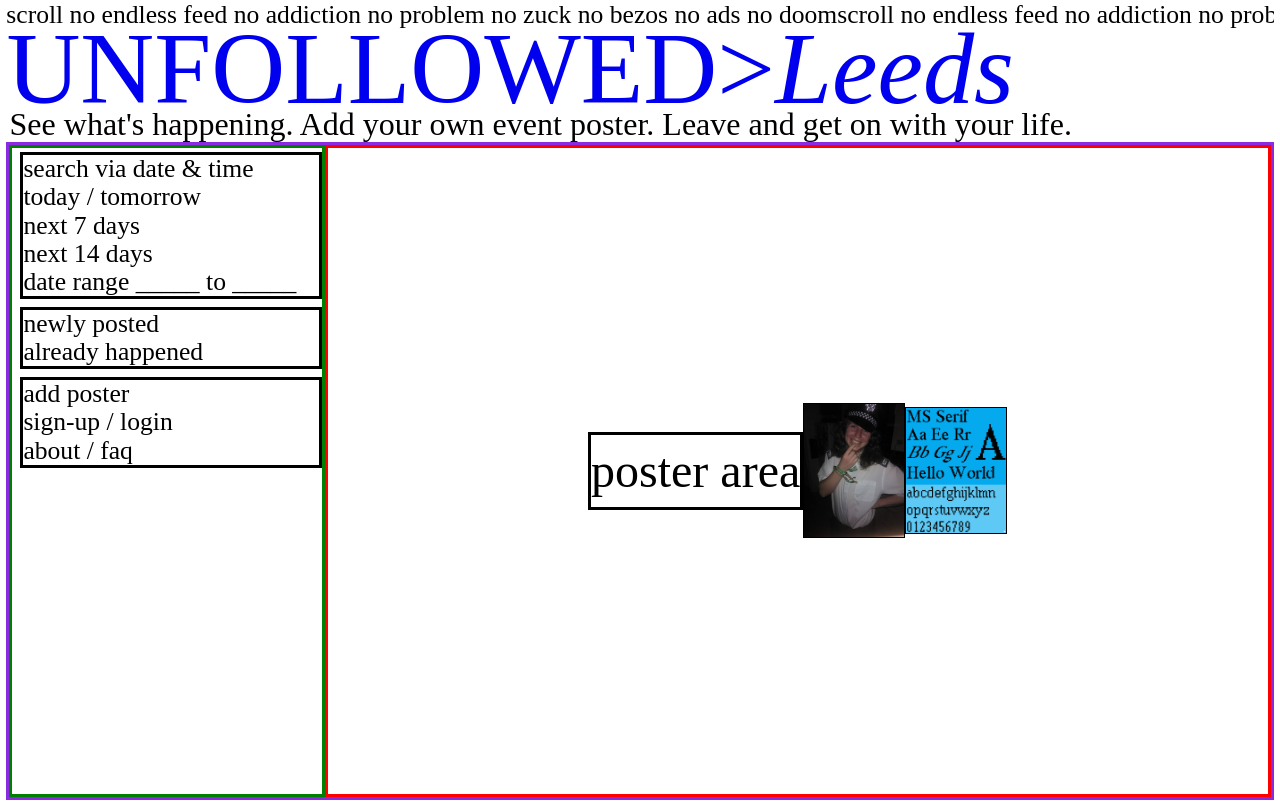
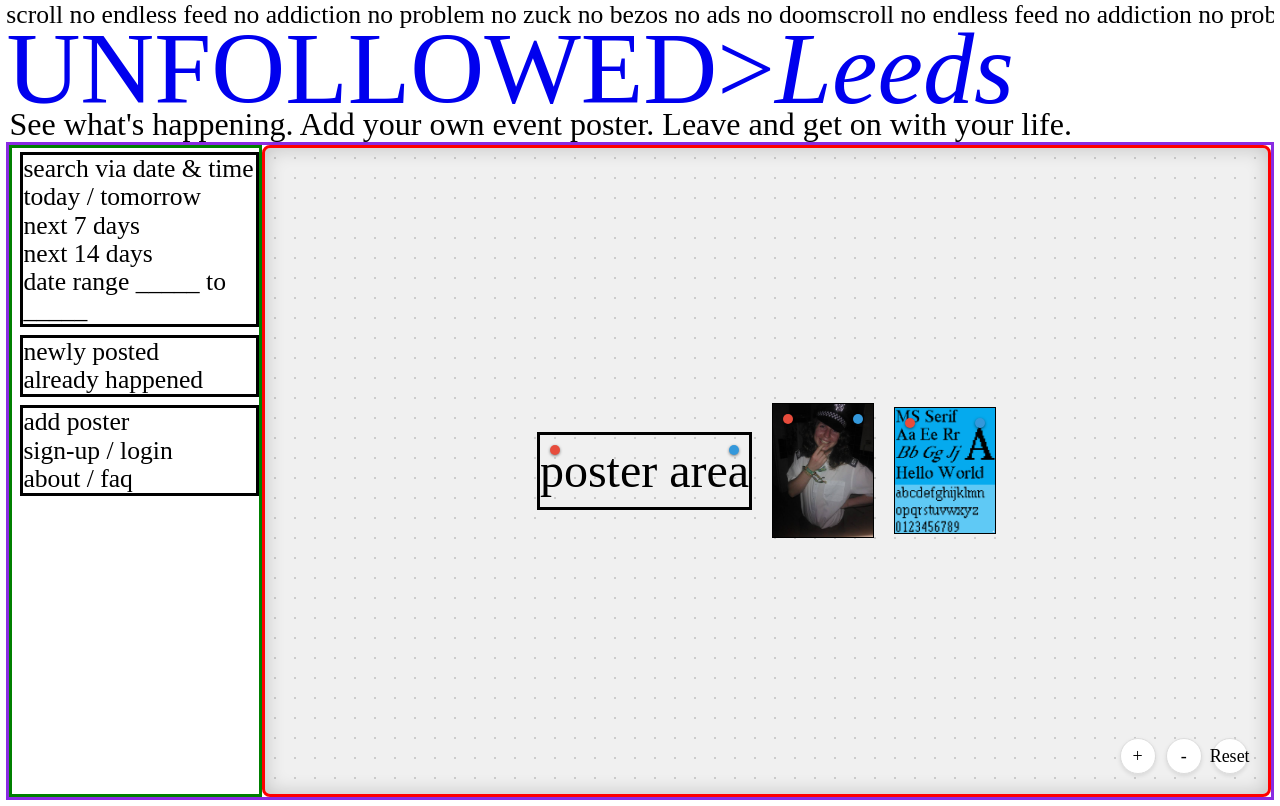
Before and after one commit to tomglencross69/unfollowed-leeds, a Nuxt app: page / in a window 1280 px wide. Built offline with nearby package versions, Linux system fonts and the light colour scheme; a web font is replaced by a local one.

Commit message:
basic canvas feature added

```diff
--- /dev/null
+++ b/components/PosterCanvas.vue
@@ -0,0 +1,228 @@
+<!-- ZoomablePosterCanvas.vue -->
+<template>
+    <div class="zoomable-canvas-container">
+      <!-- Zoom controls -->
+      <div class="zoom-controls">
+        <button @click="zoomIn" class="zoom-button">+</button>
+        <button @click="zoomOut" class="zoom-button">-</button>
+        <button @click="resetView" class="zoom-button">Reset</button>
+      </div>
+
+      <!-- The actual canvas that holds your posters -->
+      <div
+        class="canvas-area"
+        ref="canvasRef"
+        @mousedown="startPan"
+        @wheel.prevent="handleZoom"
+        :style="{
+          transform: `scale(${scale})`,
+          cursor: isPanning ? 'grabbing' : 'grab'
+        }"
+      >
+        <!-- This is where your existing poster content goes -->
+        <slot></slot>
+      </div>
+    </div>
+  </template>
+
+  <script setup>
+  import { ref, onMounted, onUnmounted } from 'vue';
+
+  // Canvas element reference
+  const canvasRef = ref(null);
+
+  // Zoom and pan state
+  const scale = ref(1);
+  const panPosition = ref({ x: 0, y: 0 });
+  const isPanning = ref(false);
+  const startPoint = ref({ x: 0, y: 0 });
+  const lastPoint = ref({ x: 0, y: 0 });
+
+  // Zoom constraints
+  const MIN_SCALE = 0.5;
+  const MAX_SCALE = 3;
+  const ZOOM_SPEED = 0.1;
+
+  // Zoom functions
+  const zoomIn = () => {
+    if (scale.value < MAX_SCALE) {
+      scale.value = Math.min(scale.value + ZOOM_SPEED, MAX_SCALE);
+      updateCanvasTransform();
+    }
+  };
+
+  const zoomOut = () => {
+    if (scale.value > MIN_SCALE) {
+      scale.value = Math.max(scale.value - ZOOM_SPEED, MIN_SCALE);
+      updateCanvasTransform();
+    }
+  };
+
+  const resetView = () => {
+    scale.value = 1;
+    panPosition.value = { x: 0, y: 0 };
+    updateCanvasTransform();
+  };
+
+  // Wheel event handler for zooming
+  const handleZoom = (event) => {
+    const delta = event.deltaY > 0 ? -ZOOM_SPEED : ZOOM_SPEED;
+    const newScale = Math.max(MIN_SCALE, Math.min(MAX_SCALE, scale.value + delta));
+
+    // Only update if the scale changes
+    if (newScale !== scale.value) {
+      // Get cursor position relative to canvas
+      const rect = canvasRef.value.getBoundingClientRect();
+      const mouseX = event.clientX - rect.left;
+      const mouseY = event.clientY - rect.top;
+
+      // Calculate new scale and adjust position to zoom toward cursor
+      const scaleFactor = newScale / scale.value;
+
+      // Calculate new position to zoom toward cursor
+      const newX = panPosition.value.x + ((mouseX - rect.width/2) * (1 - scaleFactor));
+      const newY = panPosition.value.y + ((mouseY - rect.height/2) * (1 - scaleFactor));
+
+      // Update scale and position
+      scale.value = newScale;
+      panPosition.value = { x: newX, y: newY };
+
+      // Update canvas transform
+      updateCanvasTransform();
+    }
+  };
+
+  // Pan related functions
+  const startPan = (event) => {
+    if (event.button !== 0) return; // Only left mouse button
+
+    isPanning.value = true;
+    startPoint.value = { x: event.clientX, y: event.clientY };
+    lastPoint.value = { x: panPosition.value.x, y: panPosition.value.y };
+
+    document.addEventListener('mousemove', onPan);
+    document.addEventListener('mouseup', endPan);
+  };
+
+  const onPan = (event) => {
+    if (!isPanning.value) return;
+
+    const dx = event.clientX - startPoint.value.x;
+    const dy = event.clientY - startPoint.value.y;
+
+    panPosition.value = {
+      x: lastPoint.value.x + dx,
+      y: lastPoint.value.y + dy
+    };
+
+    updateCanvasTransform();
+  };
+
+  const endPan = () => {
+    isPanning.value = false;
+    document.removeEventListener('mousemove', onPan);
+    document.removeEventListener('mouseup', endPan);
+  };
+
+  // Update canvas transform based on scale and position
+  const updateCanvasTransform = () => {
+    const canvas = canvasRef.value;
+    if (!canvas) return;
+
+    canvas.style.transform = `scale(${scale.value})`;
+    canvas.style.transformOrigin = 'center center';
+    canvas.style.left = `${panPosition.value.x}px`;
+    canvas.style.top = `${panPosition.value.y}px`;
+  };
+
+  // Clean up event listeners
+  onUnmounted(() => {
+    document.removeEventListener('mousemove', onPan);
+    document.removeEventListener('mouseup', endPan);
+  });
+  </script>
+
+  <style scoped>
+  .zoomable-canvas-container {
+    position: relative;
+    width: 100%;
+    height: 100%;
+    overflow: hidden;
+    background-color: #f0f0f0; /* Light grey background */
+background-image: radial-gradient(circle, #ccc 1px, transparent 1px);
+background-size: 20px 20px;
+    box-shadow: inset 0 0 20px rgba(0, 0, 0, 0.2); /* Inner shadow effect */
+    border-radius: 8px;
+  }
+
+  .zoom-controls {
+    position: absolute;
+    bottom: 20px;
+    right: 20px;
+    display: flex;
+    gap: 10px;
+    z-index: 10;
+  }
+
+  .zoom-button {
+    width: 36px;
+    height: 36px;
+    border-radius: 50%;
+    background-color: white;
+    border: 1px solid #ddd;
+    display: flex;
+    align-items: center;
+    justify-content: center;
+    font-size: 18px;
+    cursor: pointer;
+    box-shadow: 0 2px 4px rgba(0, 0, 0, 0.1);
+  }
+
+  .zoom-button:hover {
+    background-color: #f5f5f5;
+  }
+
+  .canvas-area {
+    position: absolute;
+    transform-origin: center center;
+    transition: transform 0.1s ease-out;
+    min-width: 100%;
+    min-height: 100%;
+    display: flex;
+    flex-wrap: wrap;
+    justify-content: center;
+    align-items: center;
+    padding: 50px;
+    gap: 20px;
+  }
+
+  /* This ensures that the slot content (your posters) will be displayed properly */
+  .canvas-area > * {
+    transition: transform 0.2s ease;
+    position: relative;
+  }
+
+  /* Style for pushpins to make posters look pinned to the board */
+  .canvas-area > *::before,
+  .canvas-area > *::after {
+    content: '';
+    position: absolute;
+    width: 10px;
+    height: 10px;
+    border-radius: 50%;
+    background-color: #e74c3c;
+    box-shadow: 0 1px 3px rgba(0, 0, 0, 0.5);
+    z-index: 1;
+  }
+
+  .canvas-area > *::before {
+    top: 10px;
+    left: 10px;
+  }
+
+  .canvas-area > *::after {
+    top: 10px;
+    right: 10px;
+    background-color: #3498db;
+  }
+  </style>
--- a/pages/index.vue
+++ b/pages/index.vue
@@ -10,14 +10,14 @@
       <NavBar class="desktop-navbar"/>
 
       <!-- Poster area -->
-      <main class="poster-wrapper">
+      <PosterCanvas class="poster-canvas">
         <h1 class="poster-title">poster area</h1>
         <PosterCard class="poster-card"
           v-for="gig in gigs"
           :key="gig.slug"
           :gig="gig"
         />
-      </main>
+      </PosterCanvas>
     </div>
 
     <!-- Bottom navbar for mobile only -->
@@ -54,7 +54,7 @@
   width: 100%;
 }
 
-.poster-wrapper {
+.poster-canvas {
   font-family: "Times New Roman", serif;
   border: solid red;
   display: flex;
```
